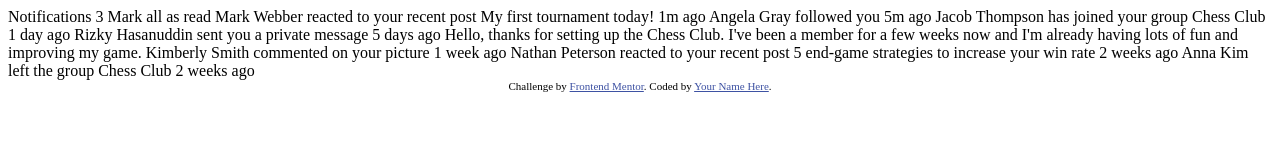
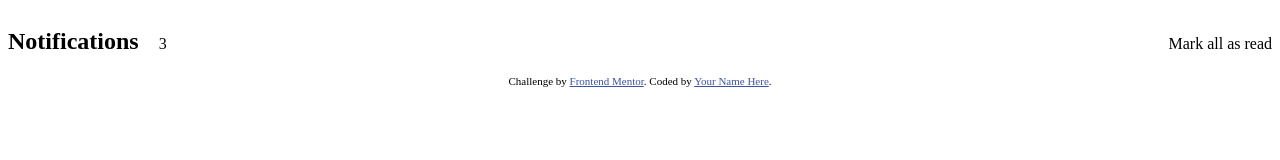
Before and after one commit to Cjhfitz/notifications-page-main, a plain HTML site: page index.html in a window 1280 px wide. Drawn offline with Linux system fonts and the light colour scheme.

Commit message:
made progress on notifications title section, used flexbox to align and space items

```diff
--- /dev/null
+++ b/css/styles.css
@@ -0,0 +1,11 @@
+.notifications-title {
+    display: flex;
+    flex-direction: row;
+    justify-content: space-between;
+    align-items: baseline;
+    column-gap: 20px;
+}
+
+.push-left {
+    margin-right: auto;
+  }
--- a/index.html
+++ b/index.html
@@ -1,51 +1,51 @@
 <!DOCTYPE html>
 <html lang="en">
   <head>
-  <meta charset="UTF-8">
-  <meta name="viewport" content="width=device-width, initial-scale=1.0"> <!-- displays site properly based on user's device -->
+    <meta charset="UTF-8" />
+    <meta name="viewport" content="width=device-width, initial-scale=1.0" />
+    <link rel="stylesheet" href="css/styles.css" />
+    <!-- displays site properly based on user's device -->
 
-  <link rel="icon" type="image/png" sizes="32x32" href="./images/favicon-32x32.png">
+    <link
+      rel="icon"
+      type="image/png"
+      sizes="32x32"
+      href="./images/favicon-32x32.png"
+    />
 
     <title>Frontend Mentor | Notifications page</title>
 
     <!-- Feel free to remove these styles or customise in your own stylesheet 👍 -->
     <style>
-    .attribution { font-size: 11px; text-align: center; }
-    .attribution a { color: hsl(228, 45%, 44%); }
+      .attribution {
+        font-size: 11px;
+        text-align: center;
+      }
+      .attribution a {
+        color: hsl(228, 45%, 44%);
+      }
     </style>
   </head>
   <body>
-
-  Notifications 3
-
-  Mark all as read
-
-  Mark Webber reacted to your recent post My first tournament today!
-  1m ago
-
-  Angela Gray followed you
-  5m ago
-
-  Jacob Thompson has joined your group Chess Club
-  1 day ago
-
-  Rizky Hasanuddin sent you a private message
-  5 days ago
-  Hello, thanks for setting up the Chess Club. I've been a member for a few weeks now and
-  I'm already having lots of fun and improving my game.
-
-  Kimberly Smith commented on your picture
-  1 week ago
-
-  Nathan Peterson reacted to your recent post 5 end-game strategies to increase your win rate
-  2 weeks ago
-
-  Anna Kim left the group Chess Club
-  2 weeks ago
-
+    <section class="notifications-title">
+      <h2>Notifications</h2>
+      <span id="notification-number" class="push-left">3</span>
+      <p>Mark all as read</p>
+    </section>
     <div class="attribution">
-    Challenge by <a href="https://www.frontendmentor.io?ref=challenge" target="_blank">Frontend Mentor</a>.
-    Coded by <a href="#">Your Name Here</a>.
+      Challenge by
+      <a href="https://www.frontendmentor.io?ref=challenge" target="_blank"
+        >Frontend Mentor</a
+      >. Coded by <a href="#">Your Name Here</a>.
     </div>
   </body>
 </html>
+
+<!-- Notifications 3 Mark all as read Mark Webber reacted to your recent post My
+first tournament today! 1m ago Angela Gray followed you 5m ago Jacob Thompson
+has joined your group Chess Club 1 day ago Rizky Hasanuddin sent you a private
+message 5 days ago Hello, thanks for setting up the Chess Club. I've been a
+member for a few weeks now and I'm already having lots of fun and improving my
+game. Kimberly Smith commented on your picture 1 week ago Nathan Peterson
+reacted to your recent post 5 end-game strategies to increase your win rate 2
+weeks ago Anna Kim left the group Chess Club 2 weeks ago -->
```
Lines whose indentation alone changed are shown as unchanged.
